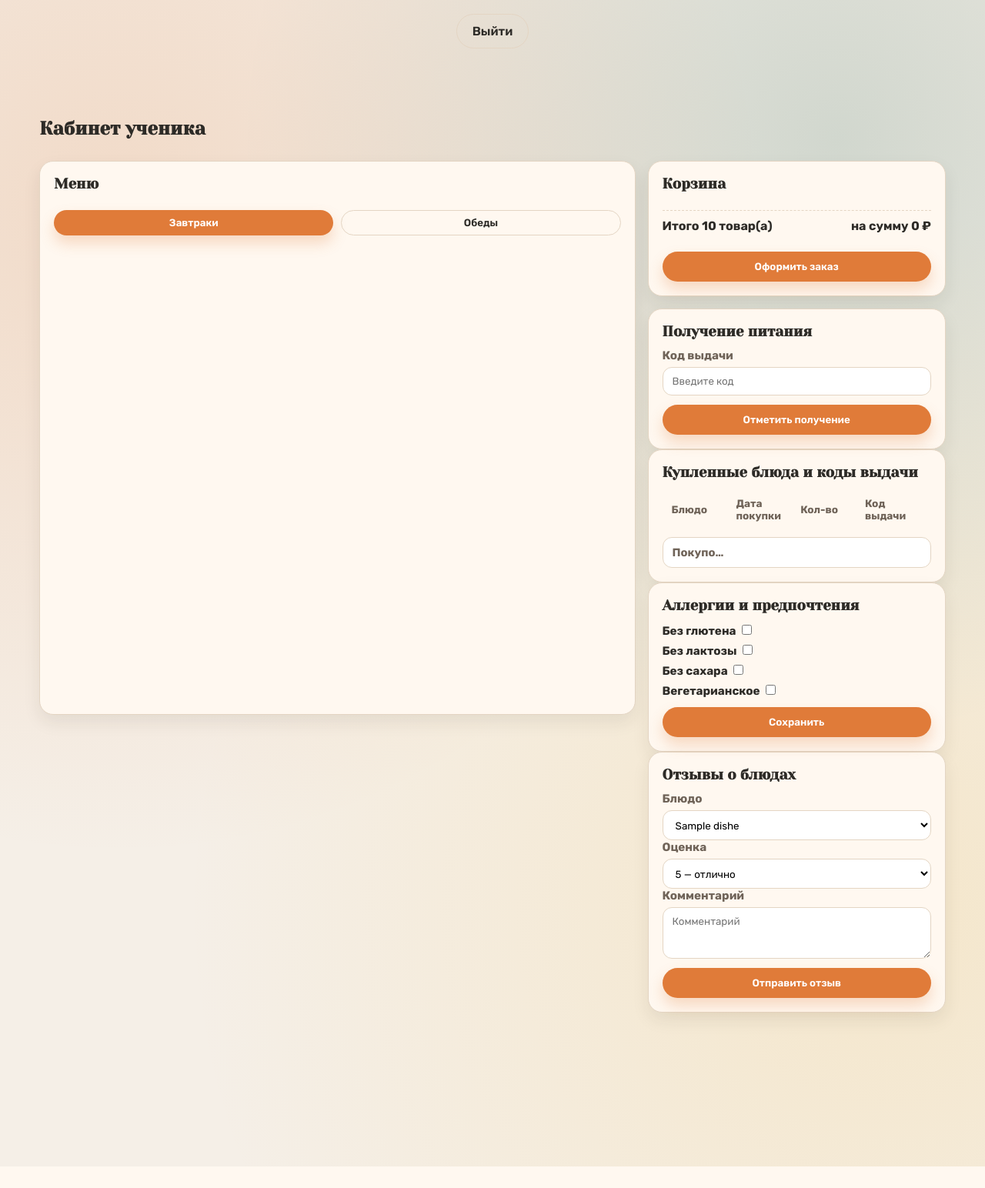
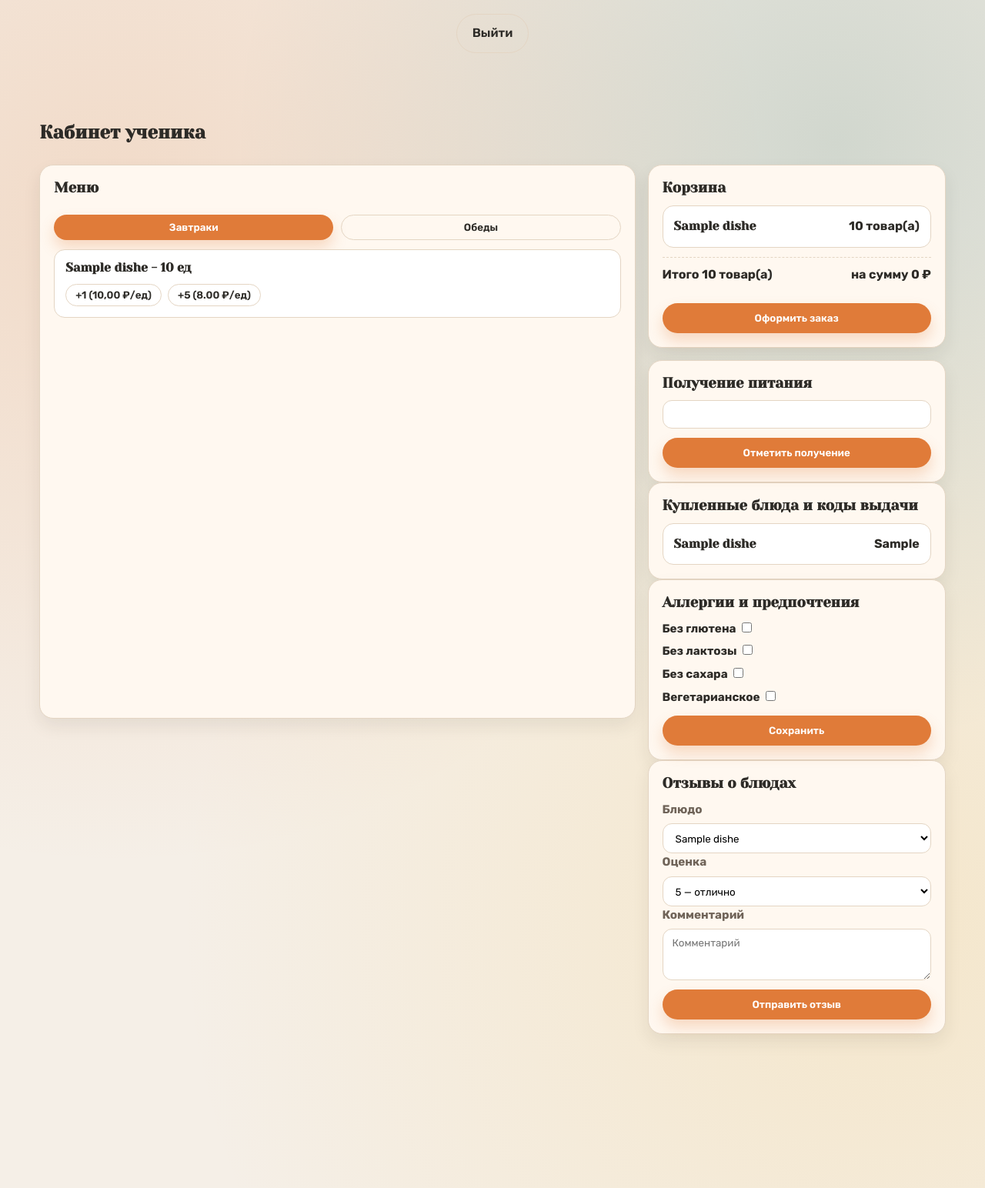
Before and after one commit to NickName2025/canteen_management, a Django app: page /student/ in a window 1280 px wide. Shown: the whole page at 77% size. Before the commit the page ends 1516 px from the top, so only its background shows below. Run offline with Django 5.2, Linux system fonts and the light colour scheme; a user stored in the database is signed in; tables that the repository leaves empty hold one stand-in row (values such as "Sample post").

Commit message:
Добавлена отметка о получении питания

```diff
--- a/carts/templates/carts/includes/cart.html
+++ b/carts/templates/carts/includes/cart.html
@@ -3,126 +3,20 @@
 <section class="card" id="cart">
     <h3>Корзина</h3>
     <div class="order">
-        <div class="chef-panel is-active" data-chef-panel="products">
         <div class="menu-cards">
             {% for cart in carts %}
                 <article class="menu-card">
                     <div class="menu-card-head">
                         <h4>{{ cart.dish.name }}</h4>
-                            <span class="menu-price">{{ cart.quantity }}</span>
+                        <span class="menu-price">{{ cart.quantity }} товар(а)</span>
                     </div>
                 </article>
             {% endfor %}
-            </div>
         </div>
         <div class="order-total">
             <span>Итого <strong>{{ carts.total_quantity }} товар(а)</span>
             <span><strong>на сумму {{ carts.total_price }} ₽</span>
         </div>
-        <button class="btn" type="button">Оформить заказ</button>
+        <button class="btn" type="button"><a href="{% url "cart:place_an_order" %}">Оформить заказ</a></button>
     </div>
 </section>
-{% comment %}
-{% load static %}
-
-<section class="card col-4" id="inventory">
-    <h3>Продукты и готовые блюда</h3>
-    <div class="auth-switch chef-switch" role="tablist">
-        <button class="btn btn-outline" type="button" data-chef-tab="products">Продукты</button>
-        <button class="btn btn-outline is-active" type="button" data-chef-tab="ready">Готовые блюда</button>
-    </div>
-    <div class="chef-tabs">
-        <div class="chef-panel" data-chef-panel="products">
-            <div class="menu-cards">
-                <article class="menu-card">
-                    <div class="menu-card-head">
-                        <h4>Молоко 3,2%</h4>
-                        <span class="menu-price">28 л</span>
-                    </div>
-                </article>
-                <article class="menu-card">
-                    <div class="menu-card-head">
-                        <h4>Куриное филе</h4>
-                        <span class="menu-price">18 кг</span>
-                    </div>
-                </article>
-                <article class="menu-card">
-                    <div class="menu-card-head">
-                        <h4>Яйца куриные</h4>
-                        <span class="menu-price">120 шт</span>
-                    </div>
-                </article>
-                <article class="menu-card">
-                    <div class="menu-card-head">
-                        <h4>Творог</h4>
-                        <span class="menu-price">15 кг</span>
-                    </div>
-                </article>
-                <article class="menu-card">
-                    <div class="menu-card-head">
-                        <h4>Овощная смесь</h4>
-                        <span class="menu-price">24 кг</span>
-                    </div>
-                </article>
-                <article class="menu-card">
-                    <div class="menu-card-head">
-                        <h4>Хлеб цельнозерновой</h4>
-                        <span class="menu-price">60 шт</span>
-                    </div>
-                </article>
-                <article class="menu-card">
-                    <div class="menu-card-head">
-                        <h4>Масло сливочное</h4>
-                        <span class="menu-price">12 кг</span>
-                    </div>
-                </article>
-            </div>
-        </div>
-        <div class="chef-panel is-active" data-chef-panel="ready">
-            <div class="menu-cards">
-                <article class="menu-card">
-                    <div class="menu-card-head">
-                        <h4>Каша овсяная</h4>
-                        <span class="menu-price">40 порций</span>
-                    </div>
-                </article>
-                <article class="menu-card">
-                    <div class="menu-card-head">
-                        <h4>Паста с овощами</h4>
-                        <span class="menu-price">32 порции</span>
-                    </div>
-                </article>
-                <article class="menu-card">
-                    <div class="menu-card-head">
-                        <h4>Суп куриный</h4>
-                        <span class="menu-price">26 порций</span>
-                    </div>
-                </article>
-                <article class="menu-card">
-                    <div class="menu-card-head">
-                        <h4>Сырники</h4>
-                        <span class="menu-price">30 порций</span>
-                    </div>
-                </article>
-                <article class="menu-card">
-                    <div class="menu-card-head">
-                        <h4>Рис с овощами</h4>
-                        <span class="menu-price">22 порции</span>
-                    </div>
-                </article>
-                <article class="menu-card">
-                    <div class="menu-card-head">
-                        <h4>Тефтели в соусе</h4>
-                        <span class="menu-price">18 порций</span>
-                    </div>
-                </article>
-                <article class="menu-card">
-                    <div class="menu-card-head">
-                        <h4>Компот ягодный</h4>
-                        <span class="menu-price">50 порций</span>
-                    </div>
-                </article>
-            </div>
-        </div>
-    </div>
-</section> {% endcomment %}
--- a/carts/urls.py
+++ b/carts/urls.py
@@ -7,4 +7,5 @@
 urlpatterns = [
     path('cart_add/<slug:dish_slug>/<str:dish_price>/', views.cart_add, name='cart_add'),
     path('cart_remove/<slug:dish_slug>/<str:dish_price>/', views.cart_remove, name='cart_remove'),
+    path('place_an_order/', views.place_an_order, name='place_an_order'),
 ]
--- a/static/css/style.css
+++ b/static/css/style.css
@@ -28,6 +28,9 @@
         radial-gradient(circle at 90% 78%, rgba(242, 196, 92, 0.2), transparent 55%),
         var(--bg);
     min-height: 100vh;
+    line-height: 1.55;
+    text-rendering: optimizeLegibility;
+    -webkit-font-smoothing: antialiased;
 }
 
 /* Ссылки и заголовки */
@@ -42,6 +45,7 @@
 h4 {
     font-family: "Yeseva One", serif;
     margin: 0 0 12px;
+    line-height: 1.15;
 }
 
 p {
--- a/student/models.py
+++ b/student/models.py
@@ -1,4 +1,6 @@
 from django.db import models
+
+from users.models import User
 
 
 class Dishes(models.Model):
@@ -41,3 +43,19 @@
 
     def __str__(self):
         return f"{self.dish_name} | {self.estimation}"
+
+
+class PurchasedMeals(models.Model):
+    user = models.ForeignKey(to=User, on_delete=models.CASCADE, blank=True, null=True, verbose_name='Пользователь')
+    dish = models.ForeignKey(to=Dishes, on_delete=models.CASCADE, verbose_name='Блюдо')
+    key = models.CharField(verbose_name='Ключ')
+    created_timestamp = models.DateTimeField(auto_now_add=True, verbose_name='Дата добавления')
+
+    class Meta:
+        db_table = 'purchased_meals'
+        verbose_name = 'Купленное блюдо'
+        verbose_name_plural = 'Купленные блюда'
+        ordering = ("id", )
+
+    def __str__(self):
+        return f'Корзина {self.user.username} | Товар {self.dish.name} | Ключ {self.key}'
--- a/student/templates/student/student.html
+++ b/student/templates/student/student.html
@@ -57,27 +57,29 @@
 
                     <section class="card" id="issue">
                         <h3>Получение питания</h3>
-                        <div class="field">
-                            <span>Код выдачи</span>
-                            <input type="text" name="issue_code" placeholder="Введите код" aria-label="Код выдачи" />
-                        </div>
-                        <button class="btn" type="button">Отметить получение</button>
+                        <form action="{% url "student:getting_meals" %}" method="post">
+                            {% csrf_token %}
+                            <div class="field">
+                                <input type="text" name="receipt_code" class="form-control"/>
+                            </div>
+                            <button class="btn" type="sumbit">Отметить получение</button>
+                        </form>
                     </section>
 
                     <section class="card" id="purchased">
                         <h3>Купленные блюда и коды выдачи</h3>
-                        <div class="grid-table">
-                            <div class="grid-row head">
-                                <span>Блюдо</span>
-                                <span>Дата покупки</span>
-                                <span>Кол-во</span>
-                                <span>Код выдачи</span>
-                            </div>
-                            <div class="grid-row empty-row">
-                                <span class="empty">Покупок пока нет.</span>
-                            </div>
+                        <div class="menu-cards">
+                            {% for purchased_meal in purchased_meals %}
+                            <article class="menu-card">
+                                <div class="menu-card-head">
+                                    <h4>{{purchased_meal.dish.name}}</h4>
+                                    <span class="menu-price">{{purchased_meal.key}}</span>
+                                </div>
+                            </article>
+                            {% endfor %}
                         </div>
                     </section>
+
                     <section class="card" id="profile">
                         <h3>Аллергии и предпочтения</h3>
                         <form action="{% url "student:allergy_indication" %}" method="post">
@@ -149,7 +151,7 @@
         </main>
     </div>
 
-    <script>
+    {% comment %} <script>
         document.addEventListener('DOMContentLoaded', () => {
             const buttons = document.querySelectorAll('.menu-filters .btn');
             const cards = document.querySelectorAll('.menu-card');
@@ -175,7 +177,7 @@
                 applyFilter(initial.dataset.filter);
             }
         });
-    </script>
+    </script> {% endcomment %}
 
 </body>
 
--- a/student/urls.py
+++ b/student/urls.py
@@ -8,4 +8,5 @@
     path('student/', views.student, name='student'),
     path('student/', views.allergy_indication, name='allergy_indication'),
     path('sending_reviews/', views.sending_reviews, name='sending_reviews'),
+    path('getting_meals/', views.getting_meals, name='getting_meals'),
 ]
--- a/student/views.py
+++ b/student/views.py
@@ -1,11 +1,12 @@
 from django.contrib.auth.decorators import login_required
 from django.shortcuts import redirect, render
 
-from student.models import Dishes, Reviews
+from student.models import Dishes, Reviews, PurchasedMeals
 
 def student(request):
     print("student")
     dishes = Dishes.objects.all()
+    purchased_meals = PurchasedMeals.objects.all().filter(user=request.user)
 
     if request.POST.get("Gluten_free") is not None:
         dishes = dishes.exclude(is_glucose=True)
@@ -20,6 +21,7 @@
 
     context = {
         "dishes": dishes,
+        "purchased_meals": purchased_meals
     }
 
     return render(request, "student/student.html", context)
@@ -43,3 +45,17 @@
         print("Отзыв успешно отправлен!")
 
     return redirect(request.META['HTTP_REFERER'])
+
+@login_required
+def getting_meals(request):
+    if request.method == 'POST':
+        code = request.POST.get("receipt_code")
+
+        obj = PurchasedMeals.objects.all().filter(key=code)
+
+        if obj:
+            obj[0].delete()
+        else:
+            print("Not found")
+
+    return redirect(request.META['HTTP_REFERER'])
```
Also changed, not shown: carts/views.py (+22 -2 lines), student/admin.py (+14 -1 lines), student/migrations/0002_purchasedmeals.py (added). Lines whose indentation alone changed are shown as unchanged.
